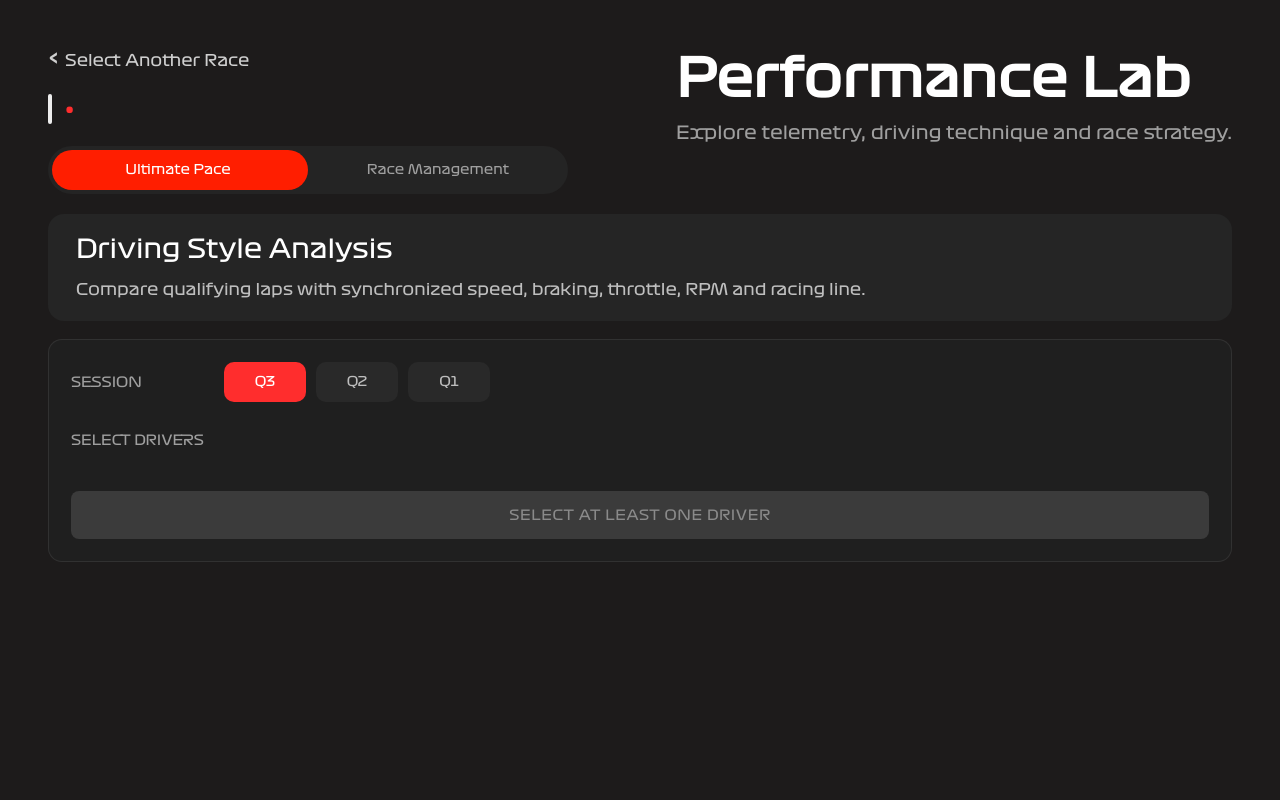
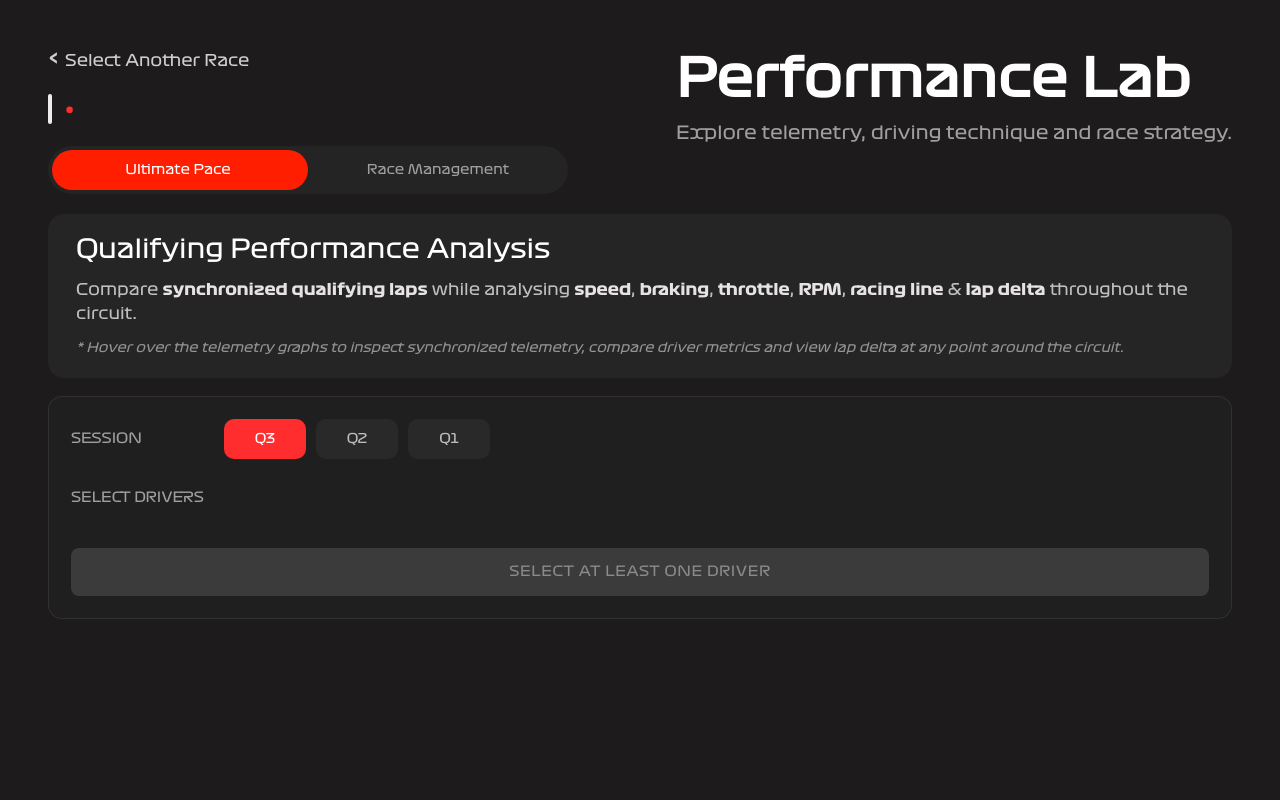
Before and after one commit to akhil2448/f1-race-simulator, an Angular app: page /performance-lab in a window 1280 px wide. Shown: the top 800 px of the page. Built offline with nearby package versions, Linux system fonts and the light colour scheme.

Commit message:
change description and titles in performance-lab

```diff
--- a/src/app/pages/performance-lab/performance-lab.component.html
+++ b/src/app/pages/performance-lab/performance-lab.component.html
@@ -59,11 +59,20 @@
   <div class="content">
     <div class="content-card">
       @if (mode === "ultimate") {
-        <div class="mode-title">Driving Style Analysis</div>
+        <div class="mode-title">Qualifying Performance Analysis</div>
 
         <div class="mode-description">
-          Compare qualifying laps with synchronized speed, braking, throttle,
-          RPM and racing line.
+          Compare <strong>synchronized qualifying laps</strong> while analysing
+          <strong>speed</strong>, <strong>braking</strong>,
+          <strong>throttle</strong>, <strong>RPM</strong>,
+          <strong>racing line</strong> & <strong>lap delta</strong>
+          throughout the circuit.
+        </div>
+
+        <div class="mode-note">
+          * Hover over the telemetry graphs to inspect synchronized telemetry,
+          compare driver metrics and view lap delta at any point around the
+          circuit.
         </div>
       }
 
@@ -71,15 +80,24 @@
         <div class="mode-title">Race Management Analysis</div>
 
         <div class="mode-description">
-          Find the laps that best represent a driver's true race pace. PitWall's
-          race management model evaluates tyre wear, traffic, wake effects,
-          clean air, DRS usage and stint progression to identify the most
-          comparable race laps.
+          Compare <strong>representative race laps</strong> using
+          <strong>synchronized playback</strong> while analysing
+          <strong>tyre management</strong>, <strong>pace evolution</strong>,
+          <strong>traffic</strong>, <strong>DRS usage</strong> &
+          <strong>race strategy</strong>
+          throughout each stint.
         </div>
 
         <div class="mode-note">
-          * You can select up to two drivers. PitWall's race management model
-          generates recommendations based on the driver combination you choose.
+          * Hover over the telemetry graphs to inspect synchronized telemetry,
+          compare driver metrics and view lap delta at any point around the
+          circuit.
+        </div>
+
+        <div class="mode-note">
+          * Select up to two drivers. PitWall analyses tyre wear, traffic, clean
+          air, wake effects, DRS usage and stint progression to recommend the
+          most comparable race laps.
         </div>
       }
     </div>
--- a/src/app/pages/performance-lab/performance-lab.component.scss
+++ b/src/app/pages/performance-lab/performance-lab.component.scss
@@ -226,16 +226,29 @@ CONTENT
   font-size: 16px;
 }
 
+.mode-description strong {
+  font-family: "Formula1Bold";
+  font-weight: normal;
+  color: #e7e3e3;
+}
+
 .mode-note {
-  margin-top: 14px;
+  margin-top: 1px;
 
   font-size: 13px;
 
-  line-height: 1.5;
+  line-height: 1.45;
 
   color: #9f9f9f;
 
   font-family: Formula1;
+
+  font-style: italic;
+  opacity: 0.9;
+}
+
+.mode-description + .mode-note {
+  margin-top: 14px;
 }
 
 .selection-card {
--- a/src/app/simulation/components/race-clock/race-clock.component.html
+++ b/src/app/simulation/components/race-clock/race-clock.component.html
@@ -1,5 +1,7 @@
 <div class="race-clock-bar">
-  <div class="time">{{ formattedTime }}</div>
+  <div class="time" [ngClass]="timeWidthClass">
+    {{ formattedTime }}
+  </div>
 
   <div class="controls">
     <button [class.active-play]="!paused" (click)="play()">▶</button>
--- a/src/app/simulation/components/race-clock/race-clock.component.scss
+++ b/src/app/simulation/components/race-clock/race-clock.component.scss
@@ -16,11 +16,24 @@
 /* ---------------- TIME ---------------- */
 
 .time {
+  text-align: right;
   font-size: 20px;
   font-weight: 600;
-  min-width: 75px;
-  text-align: right;
   font-family: Formula1Wide;
+  flex-shrink: 0;
+  margin-right: 6px;
+}
+
+.time.minutes-1 {
+  width: 90px;
+}
+
+.time.minutes-2 {
+  width: 115px;
+}
+
+.time.hours {
+  width: 150px;
 }
 
 /* ---------------- BUTTON BASE ---------------- */
--- a/src/app/simulation/components/race-clock/race-clock.component.ts
+++ b/src/app/simulation/components/race-clock/race-clock.component.ts
@@ -71,4 +71,16 @@ export class RaceClockComponent implements OnInit, OnDestroy {
       ? `${h}:${m.toString().padStart(2, '0')}:${s.toString().padStart(2, '0')}`
       : `${m}:${s.toString().padStart(2, '0')}`;
   }
+
+  get timeWidthClass(): string {
+    if (this.currentSecond >= 3600) {
+      return 'hours';
+    }
+
+    if (this.currentSecond >= 600) {
+      return 'minutes-2';
+    }
+
+    return 'minutes-1';
+  }
 }
```
